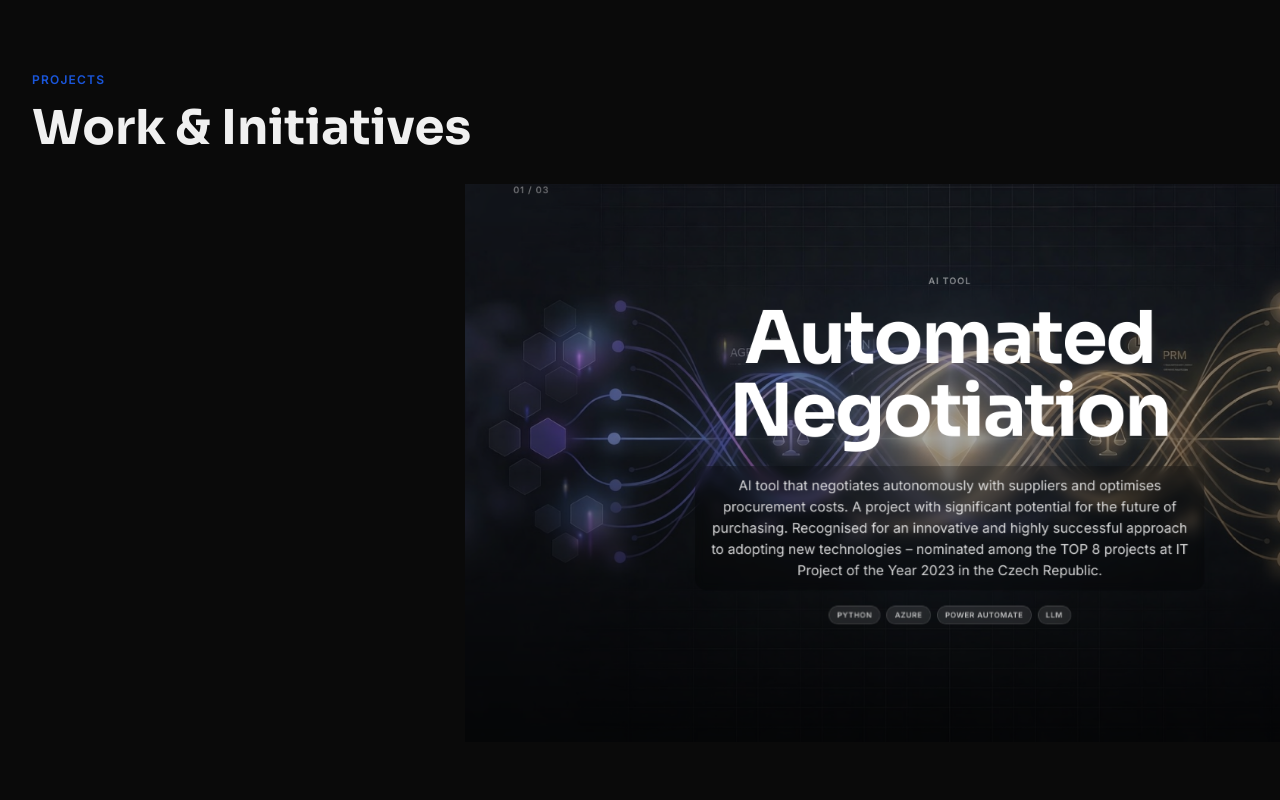
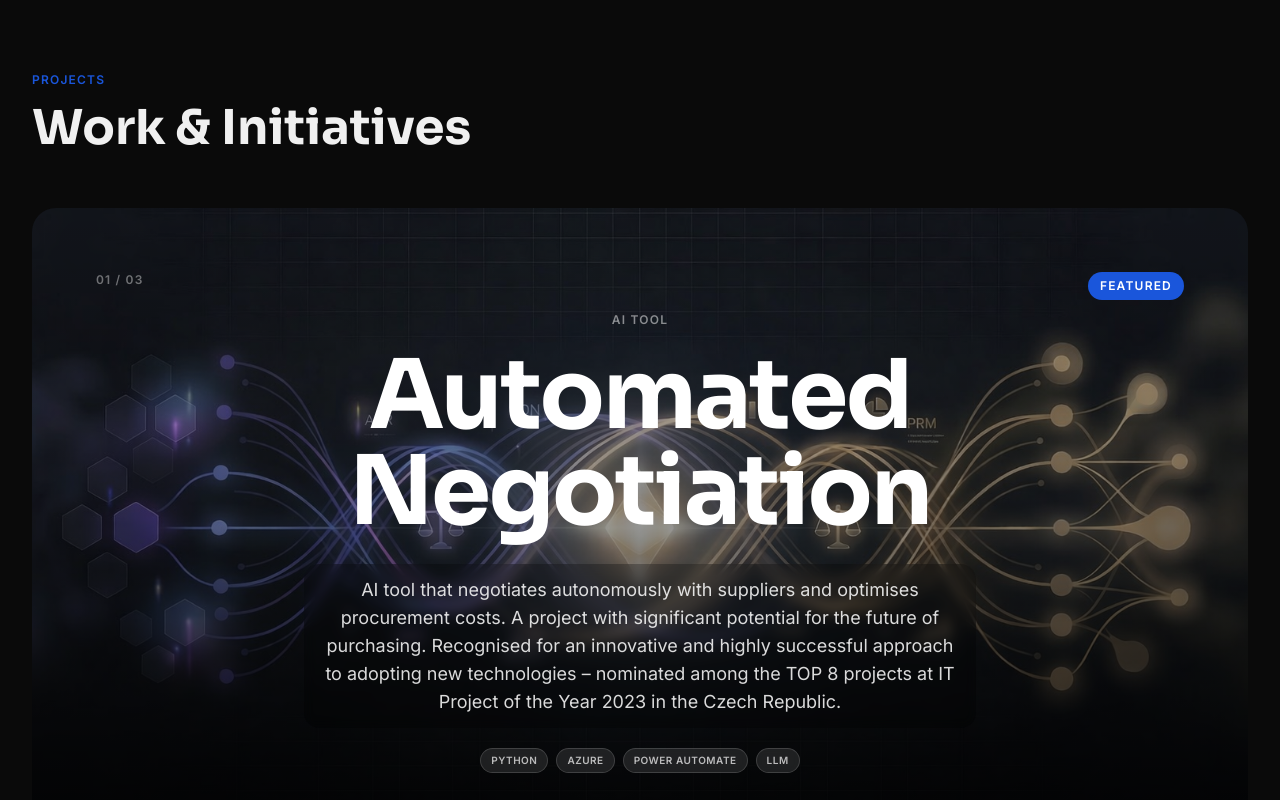
Before and after one commit to RubbySource/patrikprikryl-com, a Next.js app: page /en in a window 1280 px wide. Shown: the part 1000-1800 px from the top of the page. Built offline with nearby package versions, Linux system fonts and the light colour scheme; no server answers.

Commit message:
fix: remove scroll-driven scale animation from Projects cards

```diff
--- a/components/Projects.jsx
+++ b/components/Projects.jsx
@@ -1,16 +1,9 @@
 'use client';
 
-import { useRef, useState, useEffect } from 'react';
-import { motion, useScroll, useTransform } from 'framer-motion';
+import { motion } from 'framer-motion';
 import { useTranslations, useLocale } from 'next-intl';
 import Image from 'next/image';
 import { projects, hobbyProjects } from '@/data/projects';
-
-// Two alternating directions — exit of card N == entry of card N+1, so spacing looks equal
-const SLIDE_DIRECTIONS = [
-  { x: ['-40%', '0%', '40%'], y: ['30%', '0%', '-30%'] },  // bottom-left → top-right
-  { x: ['40%', '0%', '-40%'], y: ['-30%', '0%', '30%'] },  // top-right → bottom-left
-];
 
 function TechStackTags({ techStack }) {
   if (!techStack?.length) return null;
@@ -28,37 +21,14 @@ function TechStackTags({ techStack }) {
   );
 }
 
-function ProjectScrollCard({ project, index, totalCount, t, locale }) {
-  const ref = useRef(null);
-  const [isMobile, setIsMobile] = useState(false);
-
-  useEffect(() => {
-    const check = () => setIsMobile(window.innerWidth < 768);
-    check();
-    window.addEventListener('resize', check);
-    return () => window.removeEventListener('resize', check);
-  }, []);
-
-  const { scrollYProgress } = useScroll({
-    target: ref,
-    offset: ['start end', 'end start'],
-  });
-
-  const dir = SLIDE_DIRECTIONS[index % SLIDE_DIRECTIONS.length];
-
-  const scale = useTransform(scrollYProgress, [0, 0.5, 1], [0.6, 1, 0.6]);
-  const borderRadius = useTransform(scrollYProgress, [0, 0.5, 1], [28, 0, 28]);
-  const overlayOpacity = useTransform(scrollYProgress, [0, 0.5, 1], [0.95, 0.65, 0.95]);
-  const x = useTransform(scrollYProgress, [0, 0.5, 1], dir.x);
-  const y = useTransform(scrollYProgress, [0, 0.5, 1], dir.y);
-
+function ProjectCard({ project, index, totalCount, t, locale }) {
   return (
-    <div ref={ref} className="h-[130vh] relative">
-      {/* Sticky container — stays in place while scroll drives the animation */}
-      <div className="sticky top-0 h-screen overflow-hidden">
     <motion.div
-          style={isMobile ? { willChange: 'auto' } : { scale, borderRadius, x, y, willChange: 'transform' }}
-          className="absolute inset-0 project-card-mask"
+      initial={{ opacity: 0, y: 32 }}
+      whileInView={{ opacity: 1, y: 0 }}
+      viewport={{ once: true, margin: '-80px' }}
+      transition={{ duration: 0.6, ease: [0.22, 1, 0.36, 1] }}
+      className="relative overflow-hidden rounded-3xl mx-4 sm:mx-6 lg:mx-8 my-6 min-h-[70vh] sm:min-h-[80vh]"
     >
       {/* Background — image or gradient */}
       {project.image ? (
@@ -79,10 +49,7 @@ function ProjectScrollCard({ project, index, totalCount, t, locale }) {
       )}
 
       {/* Gradient overlay for text legibility */}
-          <motion.div
-            style={{ opacity: overlayOpacity }}
-            className="absolute inset-0 bg-gradient-to-t from-black/90 via-black/40 to-black/10"
-          />
+      <div className="absolute inset-0 bg-gradient-to-t from-black/90 via-black/40 to-black/10" />
 
       {/* Content */}
       <div className="absolute inset-0 flex flex-col p-8 sm:p-12 lg:p-16">
@@ -130,8 +97,6 @@ function ProjectScrollCard({ project, index, totalCount, t, locale }) {
 
       </div>
     </motion.div>
-      </div>
-    </div>
   );
 }
 
@@ -220,10 +185,10 @@ export default function Projects() {
         </h2>
       </div>
 
-      {/* ── Commercial scroll gallery ── */}
+      {/* ── Commercial projects gallery ── */}
       <div>
         {projects.map((project, index) => (
-          <ProjectScrollCard
+          <ProjectCard
             key={index}
             project={project}
             index={index}
```
Lines whose indentation alone changed are shown as unchanged.
